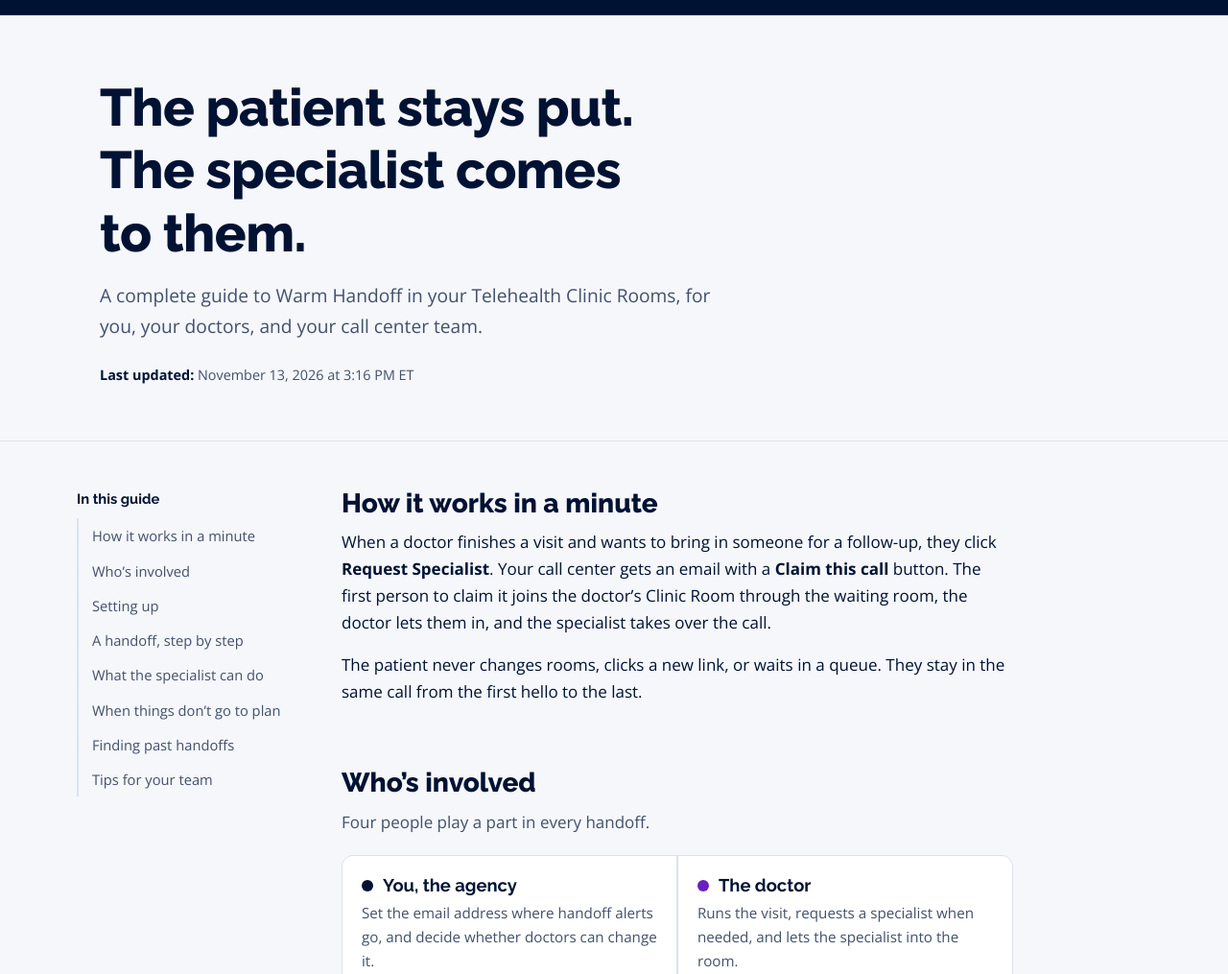
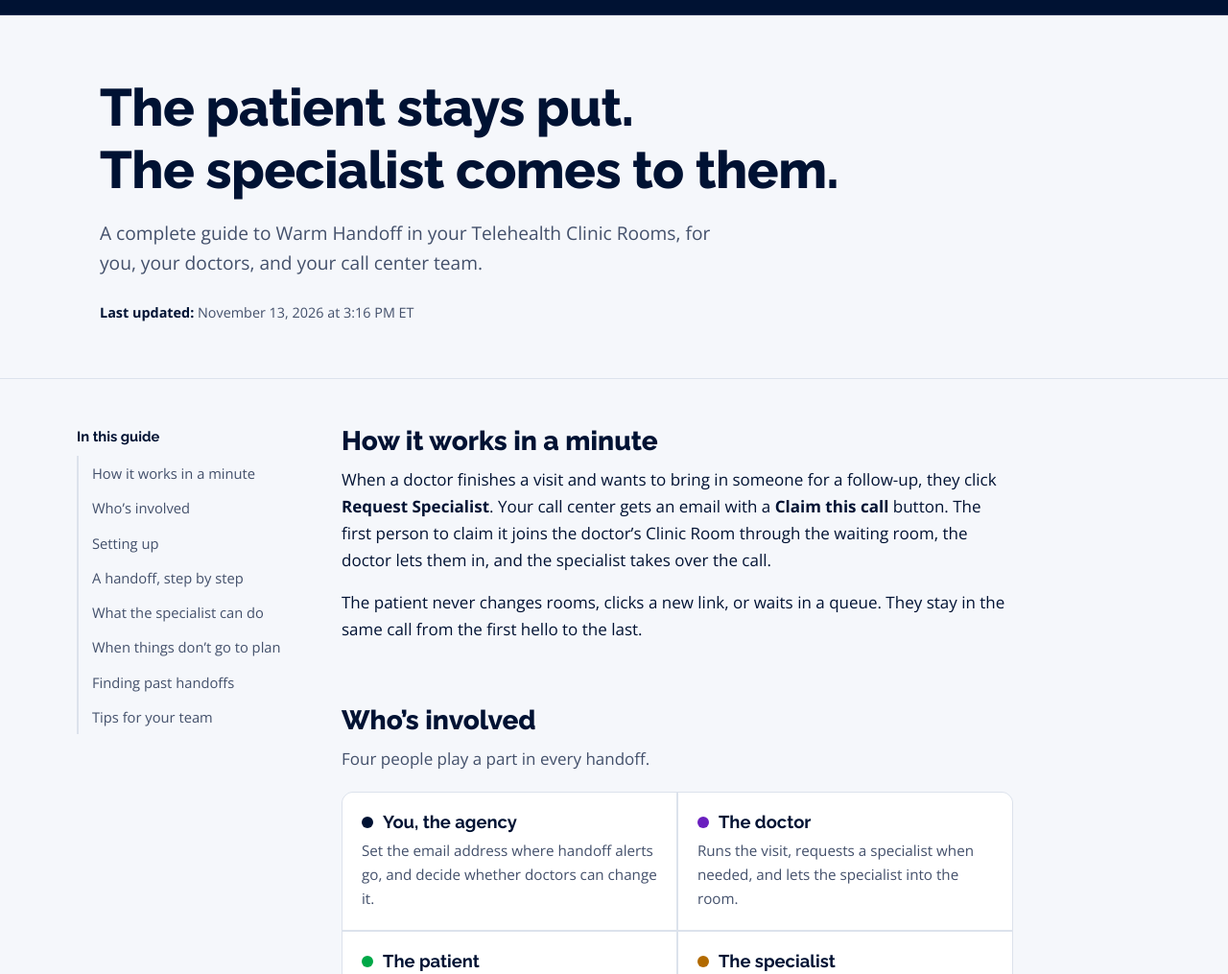
Before and after one commit to sandrapotente/rlink-guides, a plain HTML site: page edgemedx-warm-handoff/index.html in a window 1280 px wide. Shown: the part 85-1100 px from the top of the page at 96% size. Drawn offline with nearby package versions, Linux system fonts and the light colour scheme.

Commit message:
Warm handoff guide: headline on exactly two lines
Co-Authored-By: Claude Opus 5.5 <noreply@anthropic.com>

```diff
--- a/edgemedx-warm-handoff/index.html
+++ b/edgemedx-warm-handoff/index.html
@@ -48,7 +48,8 @@ p{margin:0 0 1rem}
 
 /* Hero */
 .hero{padding:64px 0 40px;border-bottom:1px solid var(--line)}
-.hero h1{font-size:clamp(2.2rem,5vw,3.4rem);font-weight:800;letter-spacing:-.01em;max-width:18ch}
+.hero h1{font-size:clamp(1rem,5vw,3.4rem);font-weight:800;letter-spacing:-.01em}
+.hero h1 span{display:block;white-space:nowrap}
 .hero .lede{font-size:1.2rem;color:var(--ink-soft);max-width:60ch;margin-top:1rem}
 .meta{margin-top:1.5rem;font-size:.9rem;color:var(--ink-soft)}
 .meta strong{color:var(--ink)}
@@ -146,7 +147,7 @@ footer{border-top:1px solid var(--line);padding:28px 0 40px;font-size:.9rem;colo
 
 <header class="hero">
   <div class="wrap">
-    <h1>The patient stays put. The specialist comes to them.</h1>
+    <h1><span>The patient stays put.</span> <span>The specialist comes to them.</span></h1>
     <p class="lede">A complete guide to Warm Handoff in your Telehealth Clinic Rooms, for you, your doctors, and your call center team.</p>
     <p class="meta"><strong>Last updated:</strong> November 13, 2026 at 3:16 PM ET</p>
   </div>
```
